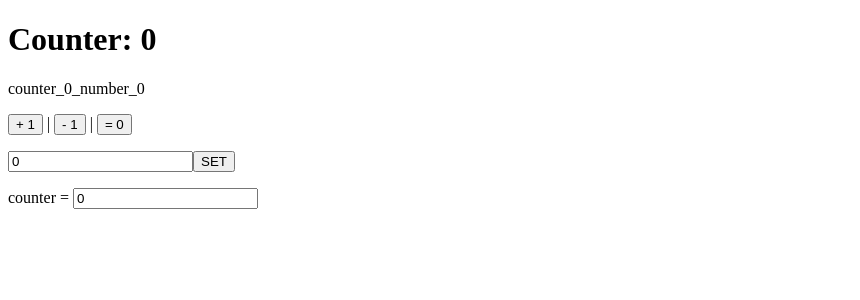
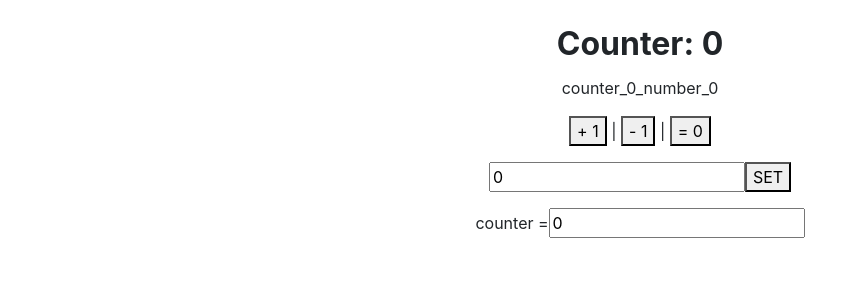
Before and after one commit to JorgeRojo/react-hooks-learning, a React (Create React App) app: page / in a window 1280 px wide. Shown: the top 300 px of the page, without its empty margins (0-860 px from the left). Built offline with nearby package versions, Linux system fonts and the light colour scheme.

Commit message:
add styles

```diff
--- a/src/index.js
+++ b/src/index.js
@@ -1,5 +1,7 @@
 import React from 'react';
 import ReactDOM from 'react-dom';
+
+import './styles.scss';
 import App from './components/App';
 
 ReactDOM.render(<App />, document.getElementById('root'));
--- /dev/null
+++ b/src/styles.scss
@@ -0,0 +1,6 @@
+@import 'bootstrap/scss/bootstrap-reboot.scss';
+
+body {
+  text-align: center;
+  margin: 20px;
+}
```
Also changed, not shown: package.json (+6 -4 lines), 1 other file (tests, documents, lock files or other folders).
